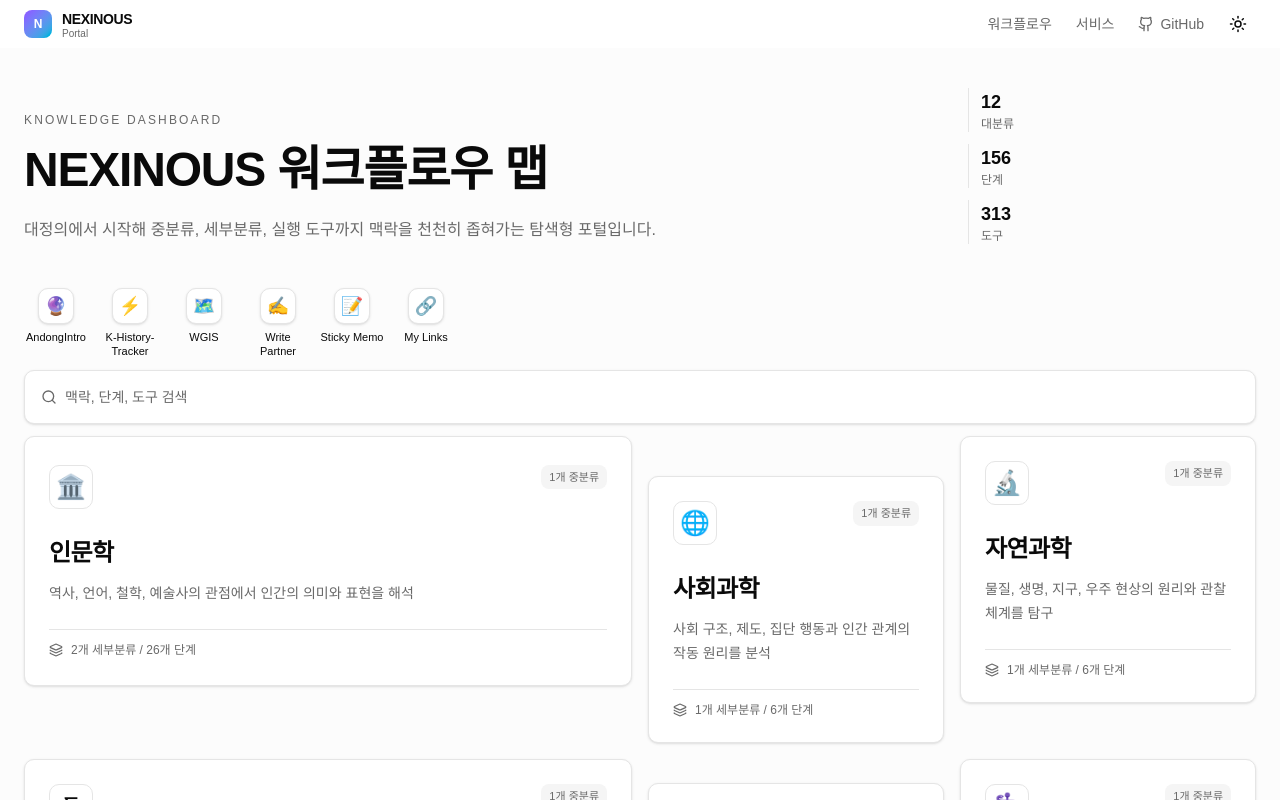
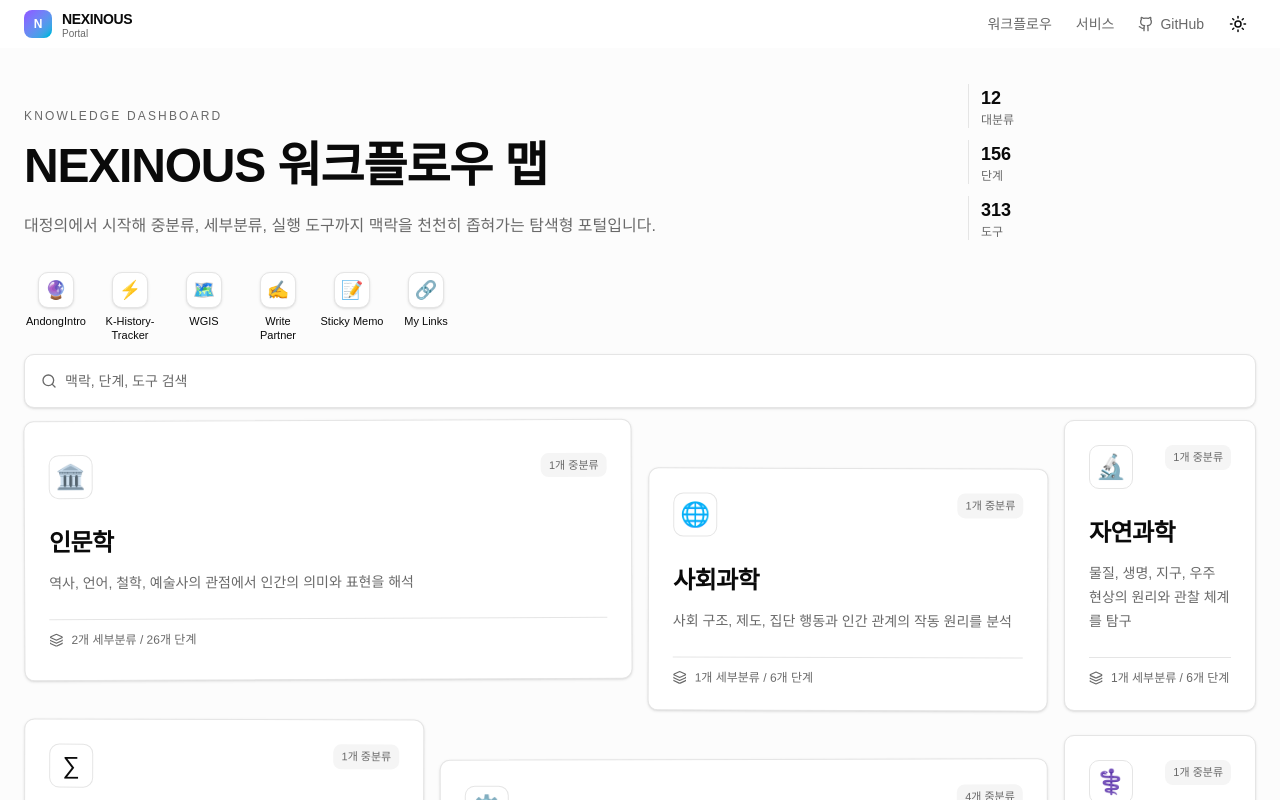
Before and after one commit to withAIcolleague/guidepage, a Next.js app: page / in a window 1280 px wide. Shown: the top 800 px of the page. Built offline with nearby package versions, Linux system fonts and the light colour scheme.

Commit message:
Polish workflow dashboard finishing details

```diff
--- a/scripts/validate-layout.mjs
+++ b/scripts/validate-layout.mjs
@@ -15,11 +15,14 @@
   },
   {
     name: "asymmetric landing spans",
-    pass: /lg:col-span-2/.test(quickLinksSource) && /lg:mt-10/.test(quickLinksSource),
+    pass:
+      /lg:col-span-3/.test(quickLinksSource) &&
+      /lg:mt-12/.test(quickLinksSource) &&
+      /lg:-rotate-\[0\.25deg\]/.test(quickLinksSource),
   },
   {
     name: "landing grid supports irregular cards",
-    pass: /lg:grid-cols-4/.test(quickLinksSource) && /lg:items-start/.test(quickLinksSource),
+    pass: /lg:grid-cols-6/.test(quickLinksSource) && /lg:items-start/.test(quickLinksSource),
   },
   {
     name: "detail workflow split remains structured",
--- a/src/components/quick-links-section.tsx
+++ b/src/components/quick-links-section.tsx
@@ -70,16 +70,18 @@
 
 function landingCardClassName(index: number, hasChains: boolean) {
   const shapeClasses = [
-    "lg:col-span-2 lg:min-h-[250px]",
-    "lg:mt-10 lg:min-h-[210px]",
-    "lg:min-h-[190px]",
+    "lg:col-span-3 lg:min-h-[260px] lg:-rotate-[0.25deg]",
+    "lg:col-span-2 lg:mt-12 lg:min-h-[215px] lg:rotate-[0.2deg]",
+    "lg:col-span-1 lg:min-h-[210px]",
+    "lg:col-span-2 lg:-mt-2 lg:min-h-[230px] lg:rotate-[0.15deg]",
+    "lg:col-span-3 lg:mt-8 lg:min-h-[245px] lg:-rotate-[0.15deg]",
+    "lg:col-span-1 lg:mt-2 lg:min-h-[205px]",
     "lg:col-span-2 lg:min-h-[220px]",
-    "lg:mt-6 lg:min-h-[230px]",
-    "lg:min-h-[190px]",
+    "lg:col-span-2 lg:mt-10 lg:min-h-[230px] lg:rotate-[0.2deg]",
   ];
   const shapeClass = shapeClasses[index % shapeClasses.length];
 
-  return `group rounded-lg border border-border p-5 text-left shadow-sm transition-all focus-visible:outline-none focus-visible:ring-2 focus-visible:ring-ring sm:p-6 ${shapeClass} ${
+  return `group rounded-lg border border-border p-5 text-left shadow-sm transition-[border-color,box-shadow,transform] focus-visible:outline-none focus-visible:ring-2 focus-visible:ring-ring sm:p-6 ${shapeClass} ${
     hasChains
       ? "bg-card hover:-translate-y-0.5 hover:border-foreground/25 hover:shadow-md"
       : "cursor-not-allowed bg-muted/40 text-muted-foreground opacity-75"
@@ -304,7 +306,7 @@
       <div className="relative mx-auto max-w-7xl">
         {!detailMode && (
           <>
-            <div className="mb-7 grid gap-5 py-4 lg:grid-cols-[minmax(0,1fr)_18rem] lg:items-end">
+            <div className="mb-5 grid gap-5 py-3 lg:grid-cols-[minmax(0,1fr)_18rem] lg:items-end">
               <div className="max-w-3xl">
                 <div className="mb-3 text-xs font-medium uppercase tracking-[0.18em] text-muted-foreground">
                   Knowledge Dashboard
@@ -349,7 +351,7 @@
         )}
 
         {!activeCategory ? (
-          <div className="grid gap-4 sm:grid-cols-2 lg:grid-cols-4 lg:items-start">
+          <div className="grid gap-4 sm:grid-cols-2 lg:grid-cols-6 lg:items-start">
             {workflowCategories.map((category, index) => {
               const chains = chainsForCategory(category);
               const readySections = sectionsWithChains(category);
@@ -589,8 +591,8 @@
                     {activeSection?.name ?? activeCategory.name}
                   </h2>
                   <p className="mt-2 leading-6">
-                    중분류와 세부분류를 선택하면 이 영역이 해당 맥락의 검색 결과,
-                    이론 링크, 실행 도구, 미리보기 패널로 전환됩니다.
+                    중분류와 세부분류를 선택하면 이 영역이 해당 맥락의 검색,
+                    이론, 도구, 미리보기 패널로 전환됩니다.
                   </p>
                 </div>
               )}
--- a/src/components/workflow-detail-panel.tsx
+++ b/src/components/workflow-detail-panel.tsx
@@ -46,9 +46,9 @@
             compact ? "mt-3 p-3" : "mt-5 p-4"
           }`}
         >
-          <p className="font-medium text-foreground">단계를 선택해 세부 맥락을 여세요.</p>
+          <p className="font-medium text-foreground">왼쪽 단계 카드를 선택하세요.</p>
           <p className="mt-1 leading-6">
-            이론 링크, Google 검색, 실행 도구와 미리보기가 이 패널에 이어서 표시됩니다.
+            선택한 단계의 이론, 검색, 관련 도구, 미리보기가 이 영역에 정리됩니다.
           </p>
         </div>
       </aside>
@@ -141,9 +141,9 @@
 
       {selectedUrl && selectedTitle && (
         <div className="mt-4 rounded-md border border-dashed border-border bg-muted/20 px-3 py-2 text-xs leading-5 text-muted-foreground">
-          <p className="font-medium text-foreground">선택한 링크가 아래 미리보기로 열립니다.</p>
+          <p className="font-medium text-foreground">선택한 링크를 아래에서 확인합니다.</p>
           <p className="mt-1">
-            iframe이 제한된 사이트는 미리보기 대신 새 탭 CTA가 표시됩니다.
+            미리보기가 막힌 사이트는 새 탭 CTA로 바로 전환됩니다.
           </p>
         </div>
       )}
--- a/src/components/workflow-search-results.tsx
+++ b/src/components/workflow-search-results.tsx
@@ -20,12 +20,16 @@
   scopeLabel = "현재 분류",
 }: WorkflowSearchResultsProps) {
   const trimmedQuery = query.trim();
+  const visibleResults = results.slice(0, maxResults);
+  const hiddenCount = Math.max(results.length - visibleResults.length, 0);
 
   return (
     <div>
       <div className="mb-2 flex items-center justify-between text-xs text-muted-foreground">
         <span>검색 결과</span>
-        <span>{results.length}개</span>
+        <span>
+          {results.length}개{hiddenCount > 0 ? ` / 상위 ${visibleResults.length}개` : ""}
+        </span>
       </div>
 
       {results.length > 0 ? (
@@ -34,7 +38,7 @@
             compact ? "max-h-56 overflow-y-auto pr-1" : "max-h-[48vh] overflow-y-auto pr-1"
           }`}
         >
-          {results.slice(0, maxResults).map((result) => {
+          {visibleResults.map((result) => {
             const tool = result.node.tools[result.toolIndex];
 
             return (
@@ -44,14 +48,24 @@
                 onClick={() => onSelectResult(result)}
                 className="rounded-md border border-border bg-card px-3 py-2 text-left transition-colors hover:border-foreground/30 hover:bg-muted/50 focus-visible:outline-none focus-visible:ring-2 focus-visible:ring-ring"
               >
-                <div className="truncate text-sm font-semibold text-foreground">
-                  {tool.name}
+                <div className="flex items-start justify-between gap-3">
+                  <div className="min-w-0">
+                    <div className="truncate text-sm font-semibold text-foreground">
+                      {tool.name}
+                    </div>
+                    <div className="mt-1 truncate text-xs text-muted-foreground">
+                      {result.chain.name}
+                    </div>
+                  </div>
+                  <span className="shrink-0 rounded-md bg-muted px-2 py-0.5 text-[11px] text-muted-foreground">
+                    도구
+                  </span>
                 </div>
-                <div className="mt-1 truncate text-xs text-muted-foreground">
+                <div className="mt-2 truncate border-t border-border/70 pt-2 text-xs text-muted-foreground">
                   {result.category.name} / {result.section.name}
                 </div>
                 <div className="mt-1 truncate text-xs text-muted-foreground">
-                  {result.chain.name} / {result.node.role}
+                  {result.node.role}
                 </div>
               </button>
             );
```
